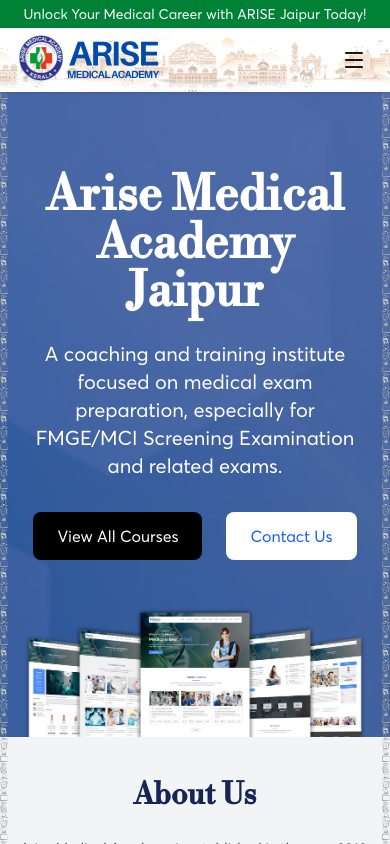
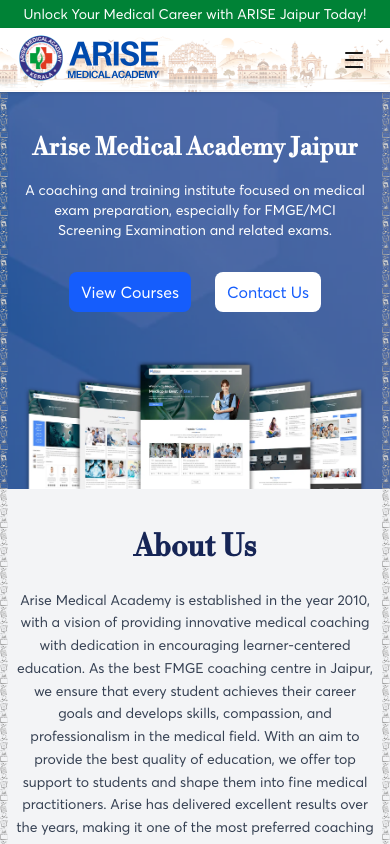
Before and after one commit to Ashokjpr/arise-kerala-merged, a Next.js app: page / in a window 390 px wide. Shown: the top 844 px of the page. Built offline with nearby package versions, Linux system fonts and the light colour scheme.

Commit message:
Update typography and button styles in Hero and Features sections for improved responsiveness and aesthetics

```diff
--- a/app/(pages)/_components/FeaturesSection.tsx
+++ b/app/(pages)/_components/FeaturesSection.tsx
@@ -18,7 +18,7 @@
   return (
     <section className="pt-20 bg-white">
       <div className="text-center mb-12">
-        <h3 className="text-3xl font-bold text-gray-800">
+        <h3 className="text-2xl md:text-3xl font-bold text-gray-800">
           Arise Medical Academy features
         </h3>
         <p className="text-gray-500 mt-4">
--- a/app/(pages)/_components/Hero.tsx
+++ b/app/(pages)/_components/Hero.tsx
@@ -4,7 +4,7 @@
 export default function Hero() {
   return (
     <section
-      className="relative pt-20  bg-cover bg-center bg-no-repeat"
+      className="relative pt-10 md:pt-20  bg-cover bg-center bg-no-repeat"
       style={{ backgroundImage: "url('/images/hero-bg.webp')" }}
     >
       {/* Overlay */}
@@ -12,16 +12,16 @@
 
       {/* Content */}
       <div className="relative max-w-4xl mx-auto px-6 text-center text-white">
-        <h2 className="text-5xl font-bold mb-6" data-aos="fade-left">Arise Medical Academy Jaipur</h2>
-        <p className="text-xl mb-8"data-aos="fade-right">
+        <h2 className="text-2xl md:text-5xl font-bold mb-4 md:mb-6" data-aos="fade-left">Arise Medical Academy Jaipur</h2>
+        <p className="text-sm md:text-xl mb-8"data-aos="fade-right">
           A coaching and training institute focused on medical exam preparation, especially for FMGE/MCI Screening Examination and related exams.
         </p>
 
         <div className="flex justify-center gap-6">
-          <button className="bg-black px-6 py-3 rounded-lg hover:bg-gray-900 transition"data-aos="fade-left">
-            View All Courses
+          <button className="bg-blue-600  px-3 py-2 md:px-6 md:py-3 rounded-lg hover:bg-blue-700 transition"data-aos="fade-left">
+            View Courses
           </button>
-          <button className="bg-white text-blue-600 px-6 py-3 rounded-lg hover:bg-gray-200 transition" data-aos="fade-right">
+          <button className="bg-white text-blue-600  px-3 py-2 md:px-6 md:py-3 rounded-lg hover:bg-gray-200 transition" data-aos="fade-right">
             Contact Us
           </button>
         </div>
@@ -31,7 +31,7 @@
                 alt="Hero Image"
                 width={1200}
                 height={600}
-                className="mx-auto min-w-[80%] "
+                className="mx-auto  md:h-auto min-w-[90%]"
             />
         </div>
       </div>
```
